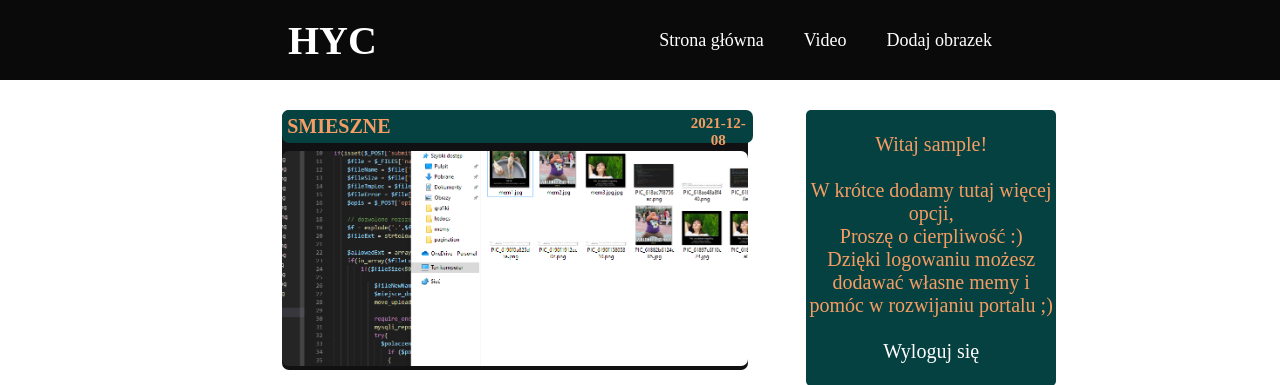
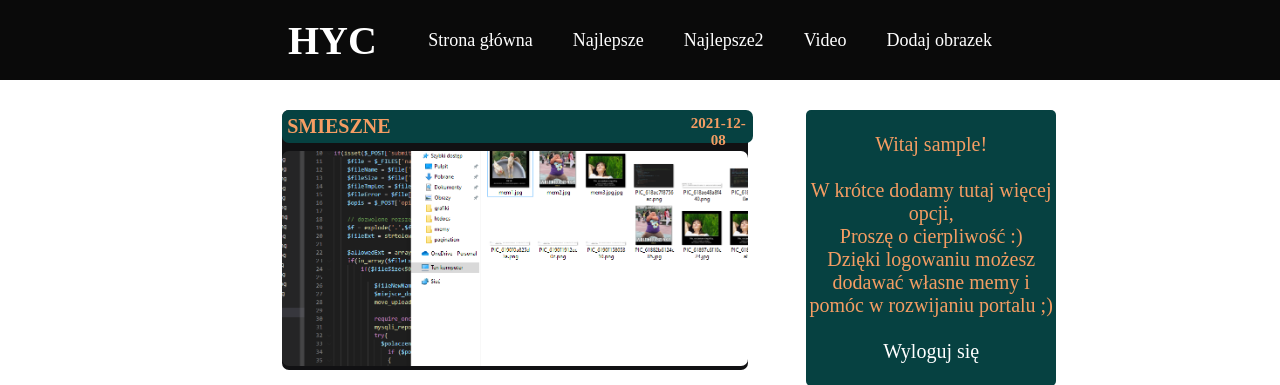
Before and after one commit to Konradx3/memy, a PHP site: page /indexlogin.php in a window 1280 px wide. Shown: the top 385 px of the page. Run offline with PHP 8.4, Linux system fonts and the light colour scheme; the visitor is signed in with stand-in values (Sample User, id 1); data comes from the database, SQL or seed files in the repository.

Commit message:
drugi commit

```diff
--- a/indexlogin.php
+++ b/indexlogin.php
@@ -37,7 +37,8 @@
                 <h1><strong>HYC</strong></h1></div>
                     <ul class="navigation">
                         <a href="index.php"><li>Strona główna</li></a>
-                     <!--   <a href="najlepsze.php"><li>Najlepsze</li></a> -->
+                     <a href="najlepsze.php"><li>Najlepsze</li></a>
+                     <a href="najlepsze.php"><li>Najlepsze2</li></a>
                         <a href="video.php"><li>Video</li></a>
                         <a href="upload.php"><li>Dodaj obrazek</li></a>
                     </ul>
```
